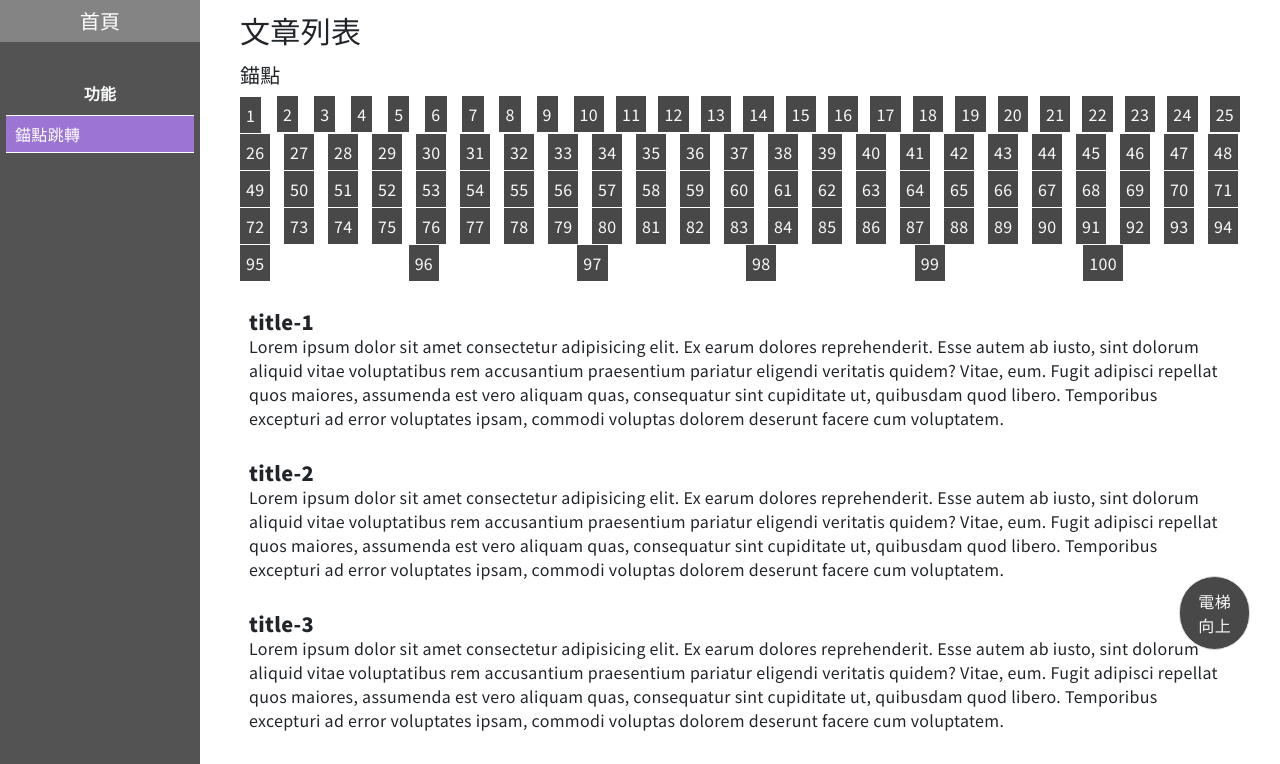
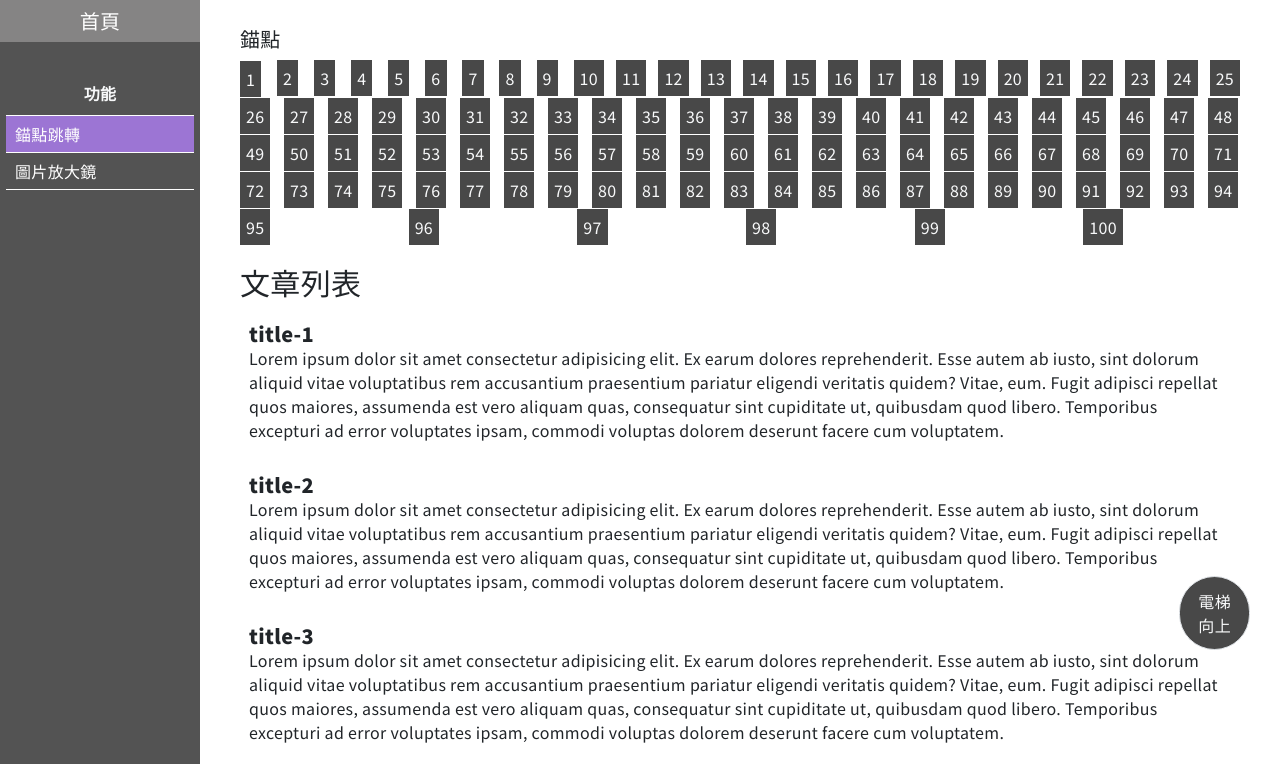
Before and after one commit to MizuYang/functionImplementation, a Vue app: page /#/function/page1 in a window 1280 px wide. Shown: the top 764 px of the page. Built offline with nearby package versions, Linux system fonts and the light colour scheme.

Commit message:
新增 圖片放大鏡: 基本架構

```diff
--- a/src/assets/stylesheets/helpers/style/utils/_utils.scss
+++ b/src/assets/stylesheets/helpers/style/utils/_utils.scss
@@ -289,6 +289,13 @@
   left: 50%;
   transform: translate(-50%, -50%);
 }
+// 200px: 左側選單寬度
+.position-absolute-center-200 {
+  position: absolute;
+  top: 50%;
+  left: 50%;
+  transform: translate(calc(-50% + (200px / 2)), -50%);
+}
 .position-fixed-center {
   position: fixed;
   top: 50%;
--- a/src/router/index.js
+++ b/src/router/index.js
@@ -25,6 +25,14 @@ const routes = [
               title: '錨點跳轉'
             },
             component: () => import('@/views/demo/功能/items/錨點跳轉.vue')
+          },
+          {
+            path: 'page2',
+            name: '圖片放大鏡',
+            meta: {
+              title: '圖片放大鏡'
+            },
+            component: () => import('@/views/demo/功能/items/圖片放大鏡.vue')
           }
         ]
       },
--- a/src/stores/menu/items/功能.js
+++ b/src/stores/menu/items/功能.js
@@ -9,6 +9,10 @@ export const use功能Store = defineStore('功能', () => {
       {
         routerPath: '/function/page1',
         pageName: '錨點跳轉'
+      },
+      {
+        routerPath: '/function/page2',
+        pageName: '圖片放大鏡'
       }
     ]
   })
--- /dev/null
+++ b/src/views/demo/功能/items/圖片放大鏡.vue
@@ -0,0 +1,31 @@
+<script setup>
+import imgUrl from '@/assets/images/demo/功能/圖片放大鏡.jpg'
+
+</script>
+
+<template>
+  <div class="position-absolute-center-200 d-flex p-15">
+    <!-- 左側原始圖 -->
+    <div class="me-15">
+      <img src="@/assets/images/demo/功能/圖片放大鏡.jpg"
+           alt="圖片放大鏡"
+           width="300"
+           height="300">
+    </div>
+
+    <!-- 右側放大圖 -->
+    <div>
+      <div class="zoom-img"
+           :style="`background-image:url(${imgUrl})`"></div>
+    </div>
+  </div>
+</template>
+
+<style lang='scss' scope>
+.zoom-img {
+  width: 300px;
+  height: 300px;
+  background-size: cover;
+  background-repeat: no-repeat;
+}
+</style>
--- a/src/views/demo/功能/items/錨點跳轉.vue
+++ b/src/views/demo/功能/items/錨點跳轉.vue
@@ -34,8 +34,6 @@ function goToPosition (position) {
 
 <template>
 
-  <h1 class="text-30 ps-15">文章列表</h1>
-
   <!-- 錨點 -->
   <div class="mb-10 px-15">
     <p class="text-20 py-5">錨點</p>
@@ -54,6 +52,8 @@ function goToPosition (position) {
   </div>
 
   <!-- 文章列表 -->
+  <h1 class="text-30 ps-15">文章列表</h1>
+
   <ul class="px-15">
     <template v-for="item in data" :key="`id-${item.id}`">
       <li class="my-5 p-3"
```
Also changed, not shown: src/assets/images/demo/功能/圖片放大鏡.jpg (added).
